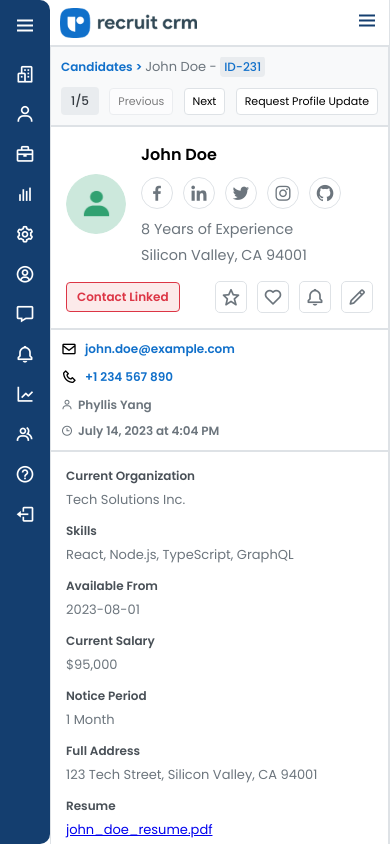
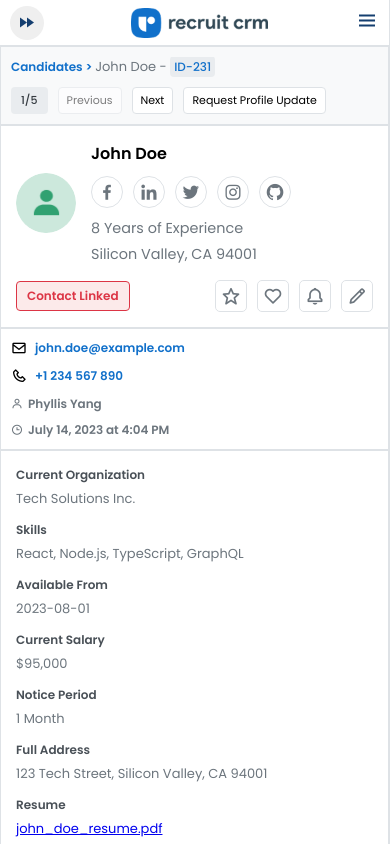
Before and after one commit to AShekharCodes/recruit-crm-task, a React (Vite) app: page / in a window 390 px wide. Shown: the top 844 px of the page. Built offline with nearby package versions, Linux system fonts and the light colour scheme.

Commit message:
sidebar changes for mobile view and final touches

```diff
--- a/src/components/Navbar.tsx
+++ b/src/components/Navbar.tsx
@@ -1,7 +1,11 @@
 import { useState } from "react";
 import "../styles/Navbar.css";
 
-const Navbar = () => {
+interface NavbarProps {
+  onPress?: () => void; // Optional prop for handling button press
+}
+
+const Navbar = ({ onPress }: NavbarProps) => {
   const [isDrawerOpen, setIsDrawerOpen] = useState(false);
   const [isAnimatingOut, setIsAnimatingOut] = useState(false);
 
@@ -32,9 +36,13 @@ const Navbar = () => {
         </div>
 
         {/* Logo */}
+        <button className="sidebar-toggler" onClick={onPress}>
+          <i className="bx bx-fast-forward"></i>
+        </button>
         <img
           src="/assets/images/logo.png"
           alt="Logo"
+          onClick={() => (location.href = "/")}
           onError={(e) => {
             e.currentTarget.src =
               "https://placehold.co/100x30/143e6f/ffffff?text=Logo";
--- a/src/pages/Dashboard.tsx
+++ b/src/pages/Dashboard.tsx
@@ -122,7 +122,7 @@ const Dashboard = () => {
         </div>
       </aside>
       <div className="main-container">
-        <Navbar />
+        <Navbar onPress={toggleSidebar} />
         <div className="content-sections">
           <section className="main-section">
             <header className="section-header">
--- a/src/styles/Dashboard.css
+++ b/src/styles/Dashboard.css
@@ -164,6 +164,7 @@
 
 .main-section .section-header .header-actions {
   display: flex;
+  flex-wrap: wrap;
   align-items: center;
   gap: 10px;
 }
@@ -253,6 +254,7 @@
 
 .profile-role-location {
   display: flex;
+  flex-wrap: wrap;
   gap: 15px;
   color: #6c757d;
   font-size: 0.9rem;
@@ -530,7 +532,8 @@
 }
 
 .job-cards-container {
-  display: grid;
+  display: flex;
+  flex-direction: column;
   gap: 15px;
 }
 
@@ -868,12 +871,6 @@
     width: 100%;
     justify-content: space-between;
   }
-
-  .job-card-content {
-    flex-direction: column;
-    align-items: flex-start;
-    gap: 15px;
-  }
 }
 
 /* For mobile devices */
@@ -895,12 +892,15 @@
 
   .main-section .section-header .header-actions {
     width: 100%;
-    justify-content: space-between;
   }
 
   .main-section .section-header .header-actions button {
     font-size: 11px;
     padding: 4px 8px;
+  }
+
+  .main-section .section-header .candidate-counter {
+    font-size: 11px;
   }
 
   .contact-header {
@@ -922,7 +922,7 @@
   }
 
   .header-buttons {
-    flex-direction: column;
+    flex-direction: row;
     width: 100%;
     gap: 8px;
   }
@@ -935,6 +935,20 @@
 
 /* For smaller mobile devices */
 @media (max-width: 480px) {
+  .main-container {
+    margin-left: 0 !important;
+    width: 100% !important;
+  }
+  .sidebar {
+    width: 0;
+    overflow: hidden; /* Hide content when collapsed */
+    transition: width 0.35s ease-in-out;
+  }
+
+  .sidebar.expanded {
+    width: 200px;
+    overflow: visible; /* Show content when expanded */
+  }
   .profile-name-social {
     flex-direction: column;
     align-items: flex-start;
@@ -971,4 +985,13 @@
     align-items: flex-start;
     gap: 8px;
   }
+
+  .header-buttons {
+    flex-direction: column;
+    width: 100%;
+  }
+
+  .job-card-content {
+    justify-content: flex-start;
+  }
 }
--- a/src/styles/Navbar.css
+++ b/src/styles/Navbar.css
@@ -9,6 +9,29 @@
   gap: 15px;
 }
 
+.sidebar-toggler {
+  display: none;
+  border-radius: 50%;
+  border: none;
+}
+
+.sidebar-toggler i {
+  font-size: 24px;
+  color: #143e6f;
+  cursor: pointer;
+  padding: 5px;
+  border-radius: 50%;
+  transition: background-color 0.2s, color 0.2s;
+}
+
+.sidebar-toggler i:hover {
+  color: white;
+}
+
+.sidebar-toggler:hover {
+  background-color: #1170ca; /* Subtle hover effect */
+}
+
 /* Search bar */
 .navbar .searchbar {
   flex-shrink: 1;
@@ -16,6 +39,10 @@
   position: relative;
   display: flex;
   align-items: center;
+}
+
+.sidebar-toggler {
+  display: none;
 }
 
 .navbar .searchbar i {
@@ -37,6 +64,7 @@
 .navbar img {
   height: 30px;
   width: auto;
+  cursor: pointer;
 }
 
 /* User section */
@@ -280,6 +308,12 @@
   animation: slideOut 0.3s ease-out forwards;
 }
 
+@media (max-width: 480px) {
+  .sidebar-toggler {
+    display: block;
+  }
+}
+
 /* Keyframes */
 @keyframes fadeIn {
   from {
```
